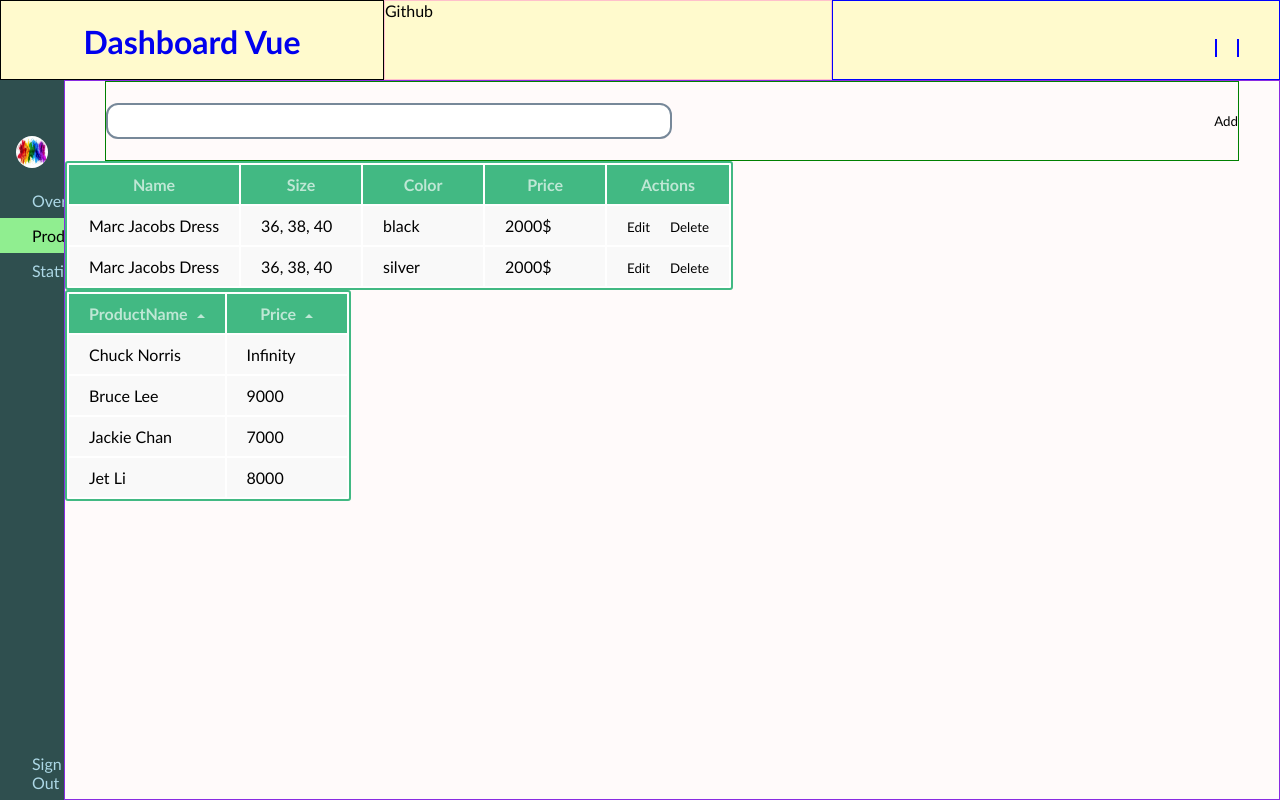
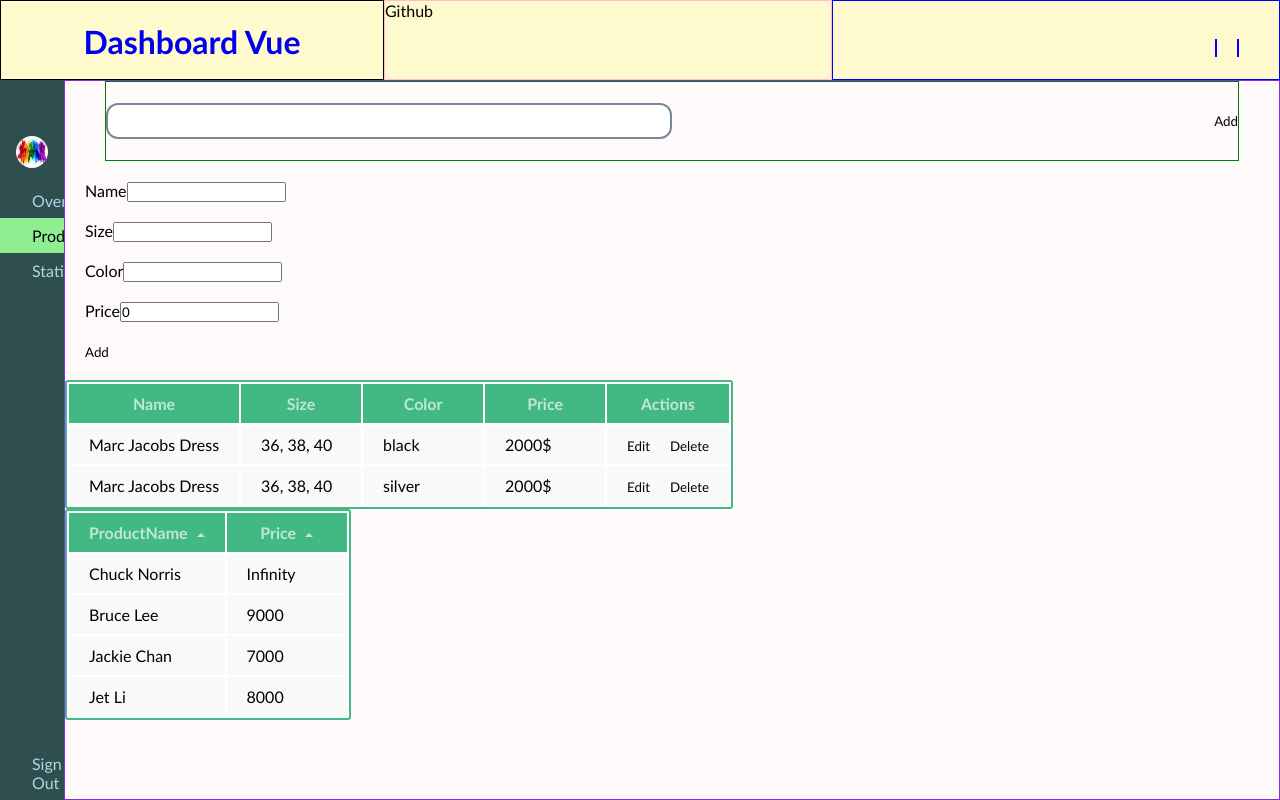
Before and after one commit to banuaggun/dashboard-vue, a Vue app: page /products in a window 1280 px wide. Built offline with nearby package versions, Linux system fonts and the light colour scheme; some icons are missing.

Commit message:
Adding products to the Products page has been made functional.

```diff
--- a/src/components/ProductsTable.vue
+++ b/src/components/ProductsTable.vue
@@ -1,5 +1,20 @@
 <template>
     <div>
+        <form style="margin:20px;" @submit.prevent>
+            <label>Name</label>
+            <input type="text" v-model="name" />
+            <br/><br/>
+            <label>Size</label>
+            <input type="number" v-model="size" />
+            <br/><br/>
+            <label>Color</label>
+            <input type="text" v-model="color" />
+            <br/><br/>
+            <label>Price</label>
+            <input type="number" v-model="price" />
+            <br/><br/>
+            <button type="submit" @click="addData()">Add</button>
+        </form>
         <table>
             <thead>
                 <tr>
@@ -17,7 +32,7 @@
                     <td>{{data.color}}</td>
                     <td>{{data.price}}</td>
                     <td>
-                        <button style="margin-right:20px;">Edit</button>
+                        <button style="margin-right:20px;" @click="getData(data.id)">Edit</button>
                         <button>Delete</button>
                     </td>
                 </tr>
@@ -29,6 +44,10 @@
 export default {
     data(){
         return{
+            name:'',
+            size:'',
+            color:'',
+            price:0,
             productObj:[
                 {
                     id:1,
@@ -45,6 +64,26 @@ export default {
                     price:'2000$'
                 }
             ]
+        }
+    },
+    methods:{
+        getData(id){
+            var dataObj = this.productObj.filter(data => (data === data.id))
+            this.name = dataObj[0].name
+            this.size = dataObj[0].size
+            this.color = dataObj[0].color
+            this.price = dataObj[0].price
+        },
+        addData(){
+
+            const id = this.productObj.length + 1;
+            const data = {
+                name:this.name,
+                color:this.color,
+                size:this.size,
+                price:this.price
+            }
+            this.productObj.push(data);
         }
     }
 }
```
